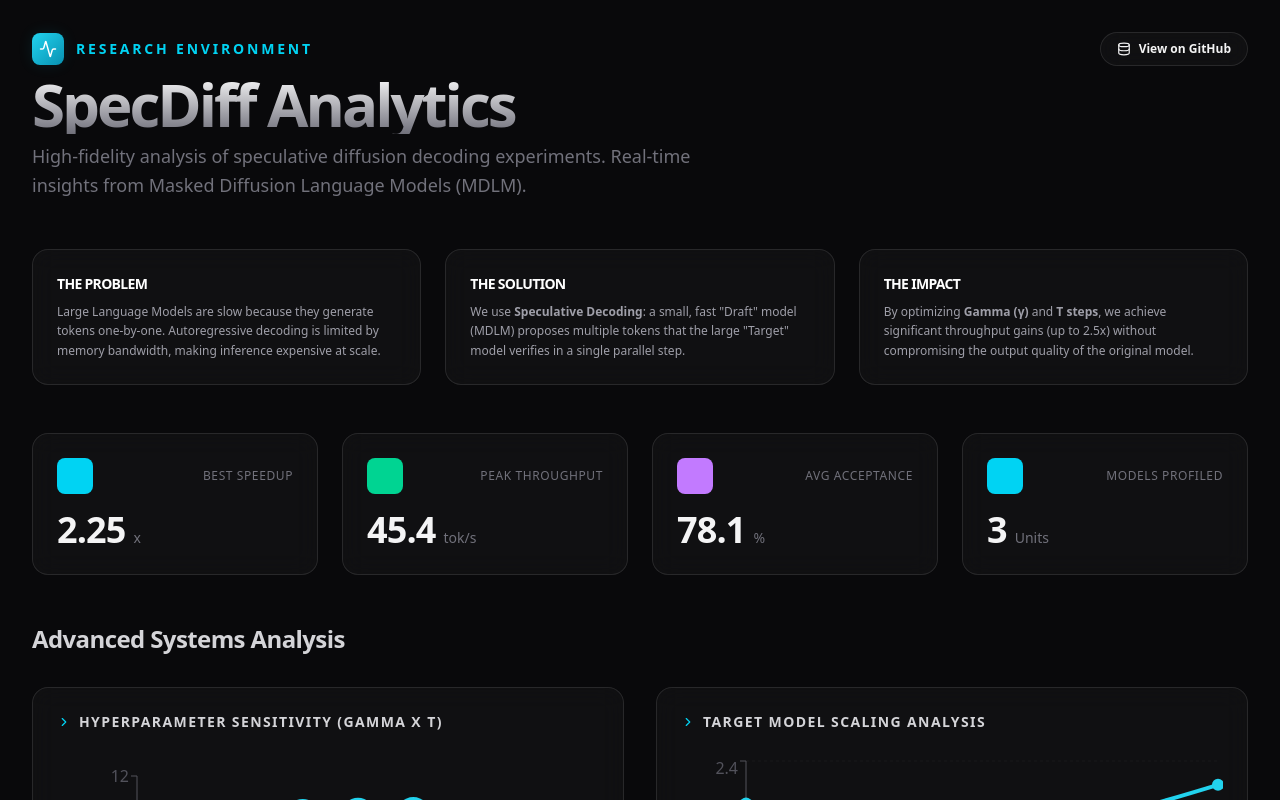
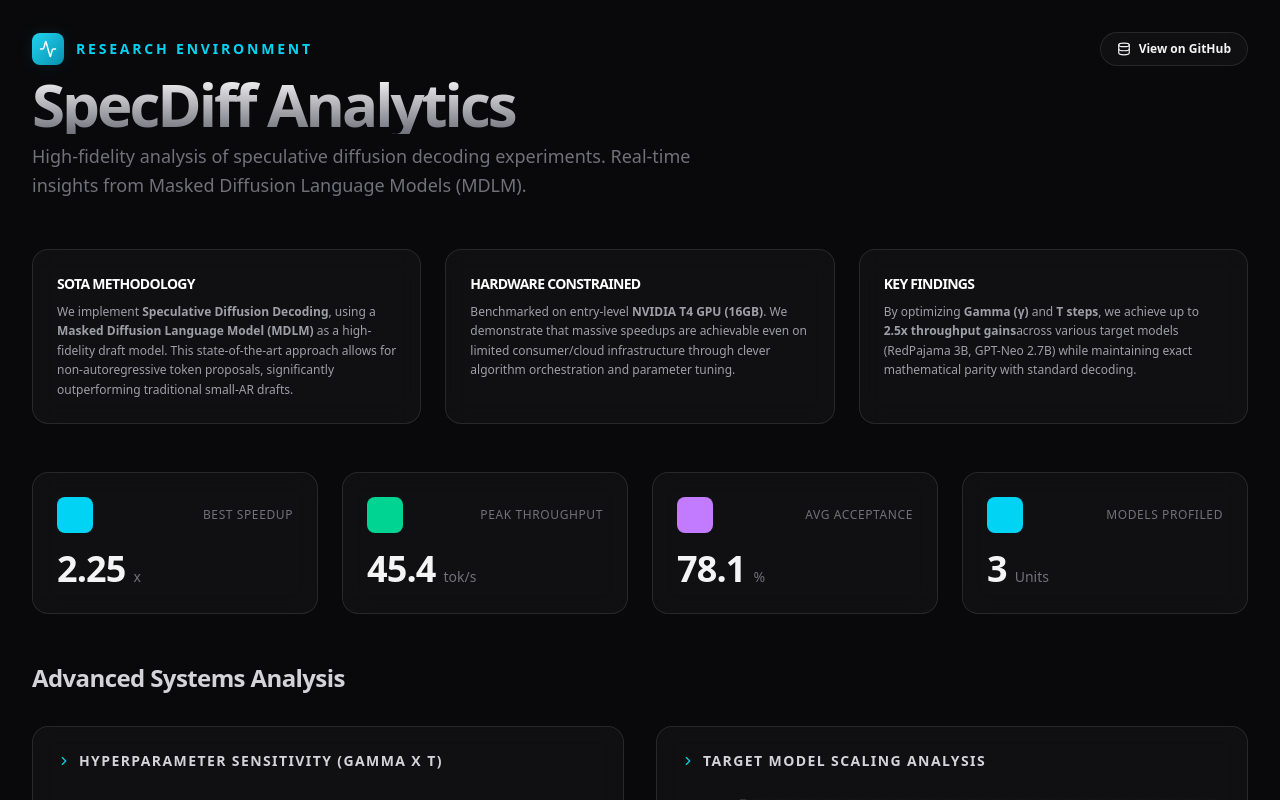
Before and after one commit to Arthur-plg/SpecDiff, a Next.js app in the folder specdiff-analytics/: page / in a window 1280 px wide. Shown: the top 800 px of the page. Built offline with nearby package versions, Linux system fonts and the light colour scheme.

Commit message:
docs: emphasize SOTA MDLM and T4 hardware constraints in dashboard

```diff
--- a/specdiff-analytics/app/page.tsx
+++ b/specdiff-analytics/app/page.tsx
@@ -227,24 +227,24 @@ export default function Dashboard() {
         {/* Research Context Section */}
         <section className="grid grid-cols-1 md:grid-cols-3 gap-6">
           <div className="glass-card p-6 rounded-2xl border-l-4 border-cyan-500">
-             <h3 className="text-sm font-bold text-white mb-2 uppercase tracking-tighter">The Problem</h3>
+             <h3 className="text-sm font-bold text-white mb-2 uppercase tracking-tighter">SOTA Methodology</h3>
              <p className="text-xs text-zinc-400 leading-relaxed">
-                Large Language Models are slow because they generate tokens one-by-one.
-                Autoregressive decoding is limited by memory bandwidth, making inference expensive at scale.
+                We implement <strong>Speculative Diffusion Decoding</strong>, using a <strong>Masked Diffusion Language Model (MDLM)</strong> as a high-fidelity draft model.
+                This state-of-the-art approach allows for non-autoregressive token proposals, significantly outperforming traditional small-AR drafts.
              </p>
           </div>
           <div className="glass-card p-6 rounded-2xl border-l-4 border-purple-500">
-             <h3 className="text-sm font-bold text-white mb-2 uppercase tracking-tighter">The Solution</h3>
+             <h3 className="text-sm font-bold text-white mb-2 uppercase tracking-tighter">Hardware Constrained</h3>
              <p className="text-xs text-zinc-400 leading-relaxed">
-                We use <strong>Speculative Decoding</strong>: a small, fast "Draft" model (MDLM) proposes multiple tokens
-                that the large "Target" model verifies in a single parallel step.
+                Benchmarked on entry-level <strong>NVIDIA T4 GPU (16GB)</strong>. We demonstrate that massive speedups are achievable even on
+                limited consumer/cloud infrastructure through clever algorithm orchestration and parameter tuning.
              </p>
           </div>
           <div className="glass-card p-6 rounded-2xl border-l-4 border-emerald-500">
-             <h3 className="text-sm font-bold text-white mb-2 uppercase tracking-tighter">The Impact</h3>
+             <h3 className="text-sm font-bold text-white mb-2 uppercase tracking-tighter">Key Findings</h3>
              <p className="text-xs text-zinc-400 leading-relaxed">
-                By optimizing <strong>Gamma (γ)</strong> and <strong>T steps</strong>, we achieve significant
-                throughput gains (up to 2.5x) without compromising the output quality of the original model.
+                By optimizing <strong>Gamma (γ)</strong> and <strong>T steps</strong>, we achieve up to <strong>2.5x throughput gains</strong>
+                across various target models (RedPajama 3B, GPT-Neo 2.7B) while maintaining exact mathematical parity with standard decoding.
              </p>
           </div>
         </section>
```
